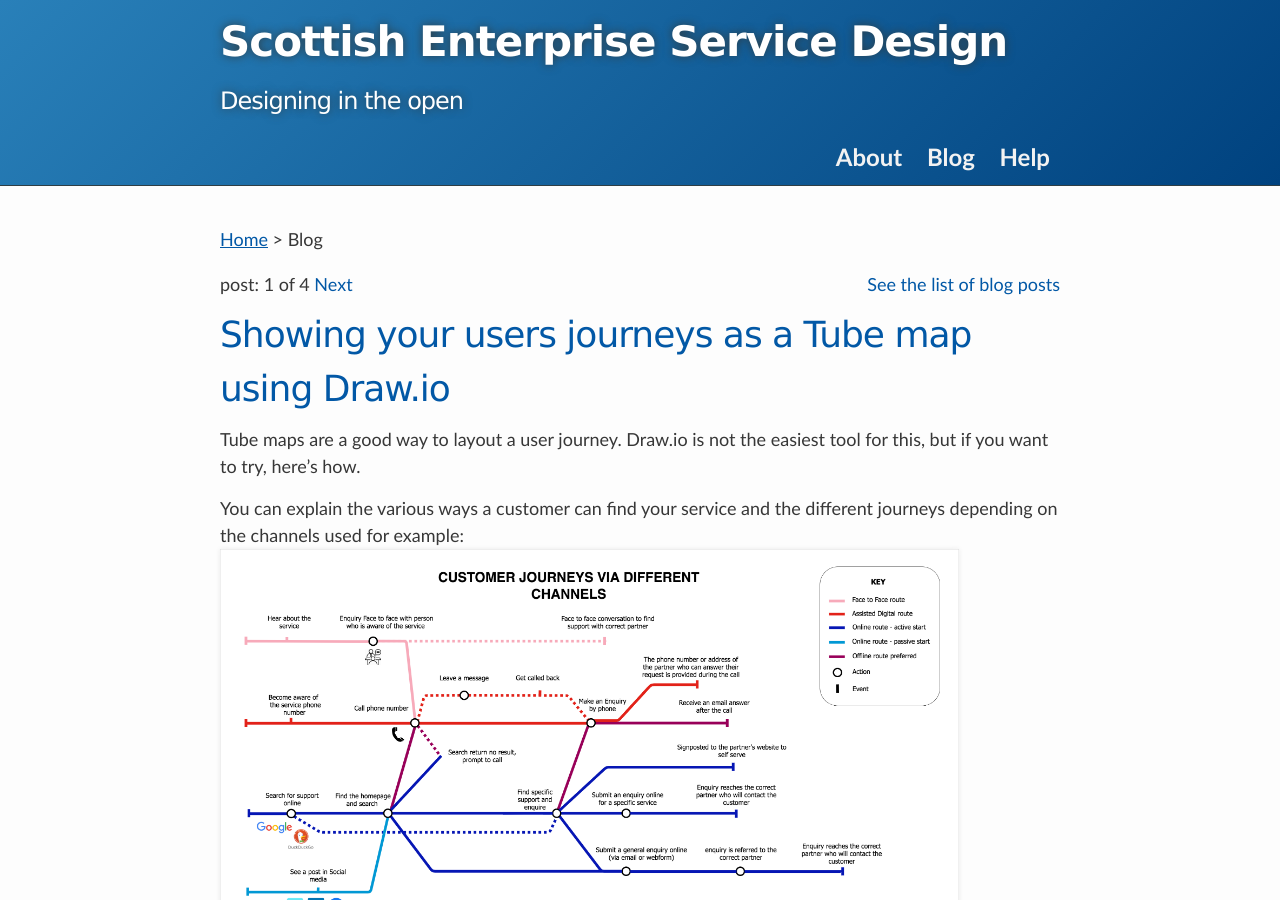
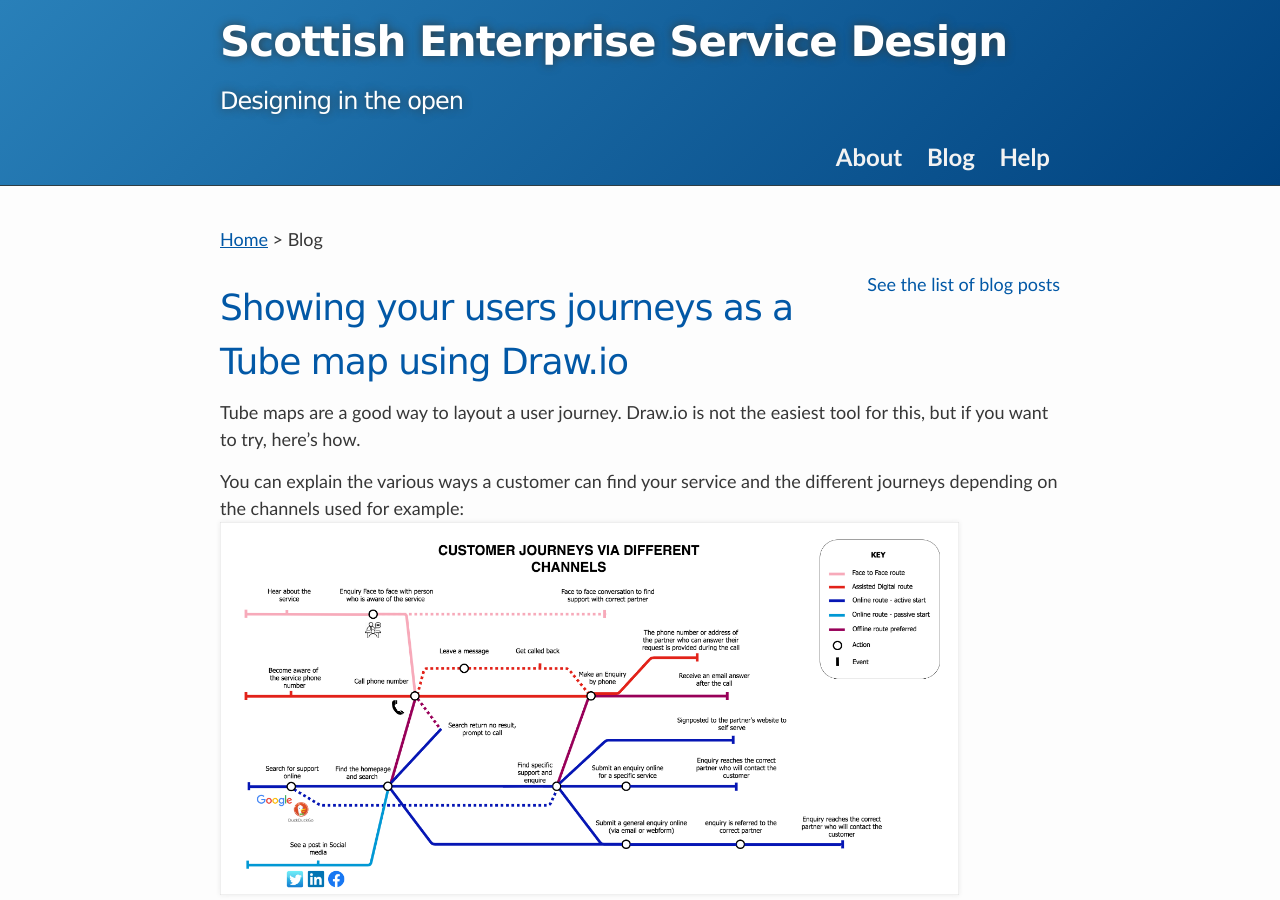
Before and after one commit to carl-watson/scotentSD.github.io, a Jekyll site: the page built from blog/index.html, in a window 1280 px wide and 900 px high. Built offline with Jekyll 4.4.1, drawn with Linux system fonts in a browser that asks for light colours; the list of posts is cut into pages by our own code.

Commit message:
SK - remove pagination at the top

```diff
--- a/blog/index.html
+++ b/blog/index.html
@@ -6,20 +6,6 @@
   <div style="float: right">
       <a href="https://scotentsd.github.io/blog-post-list/">See the list of blog posts</a>
   </div>
-    <!-- Pagination links -->
-  <div class="pagination">
-    {% if paginator.previous_page %}
-      <a href="{{ paginator.previous_page_path }}" class="previous">
-        Previous
-      </a>
-    {% endif %}
-      post: {{ paginator.page }} of {{ paginator.total_pages }}
-    {% if paginator.next_page %}
-      <a href="{{ paginator.next_page_path }}" class="next">Next </a>
-    {% endif %}
-  </div>
-
-
 
 <!-- This loops through the paginated posts -->
 {% for post in paginator.posts %}
```
